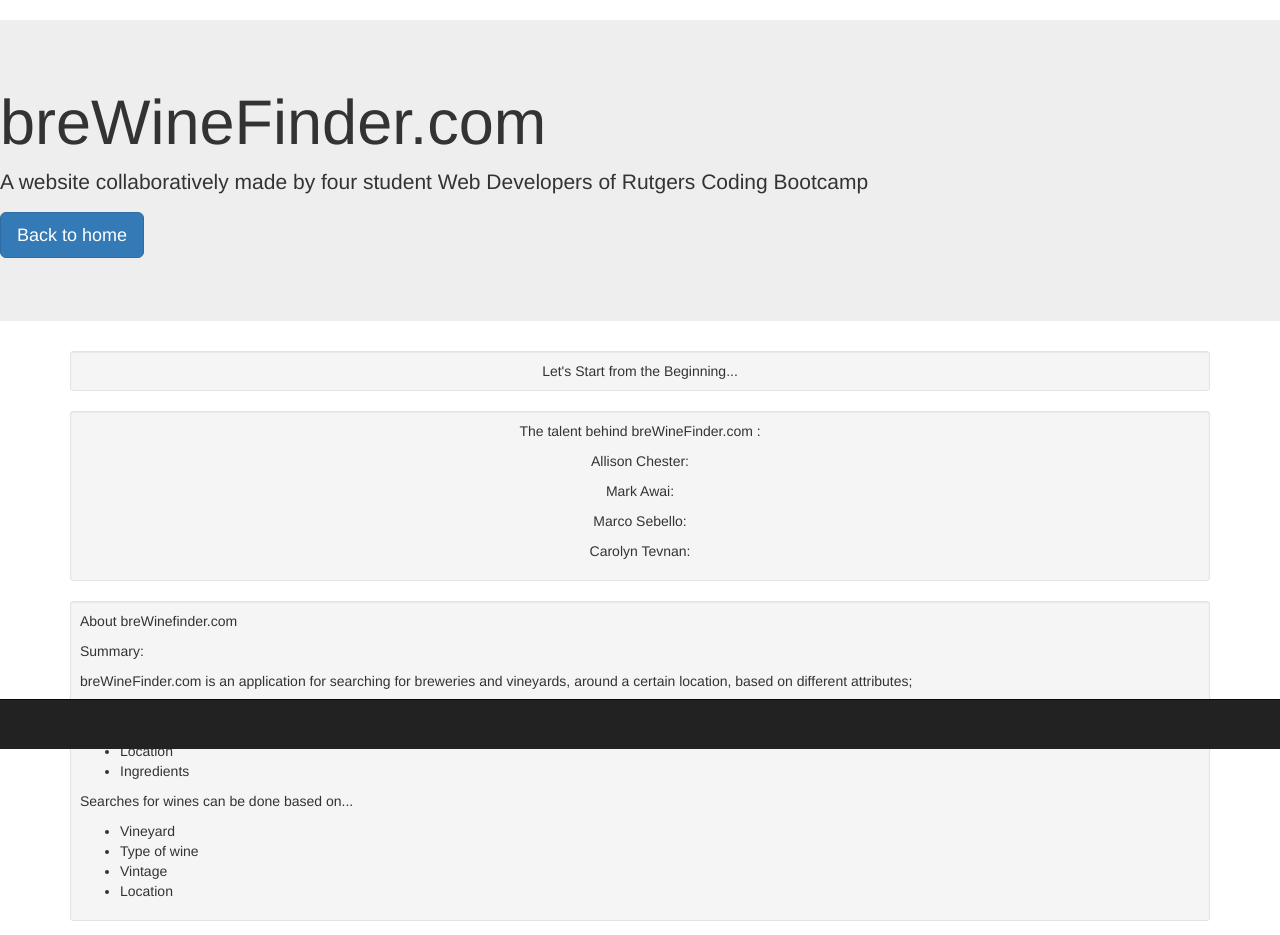
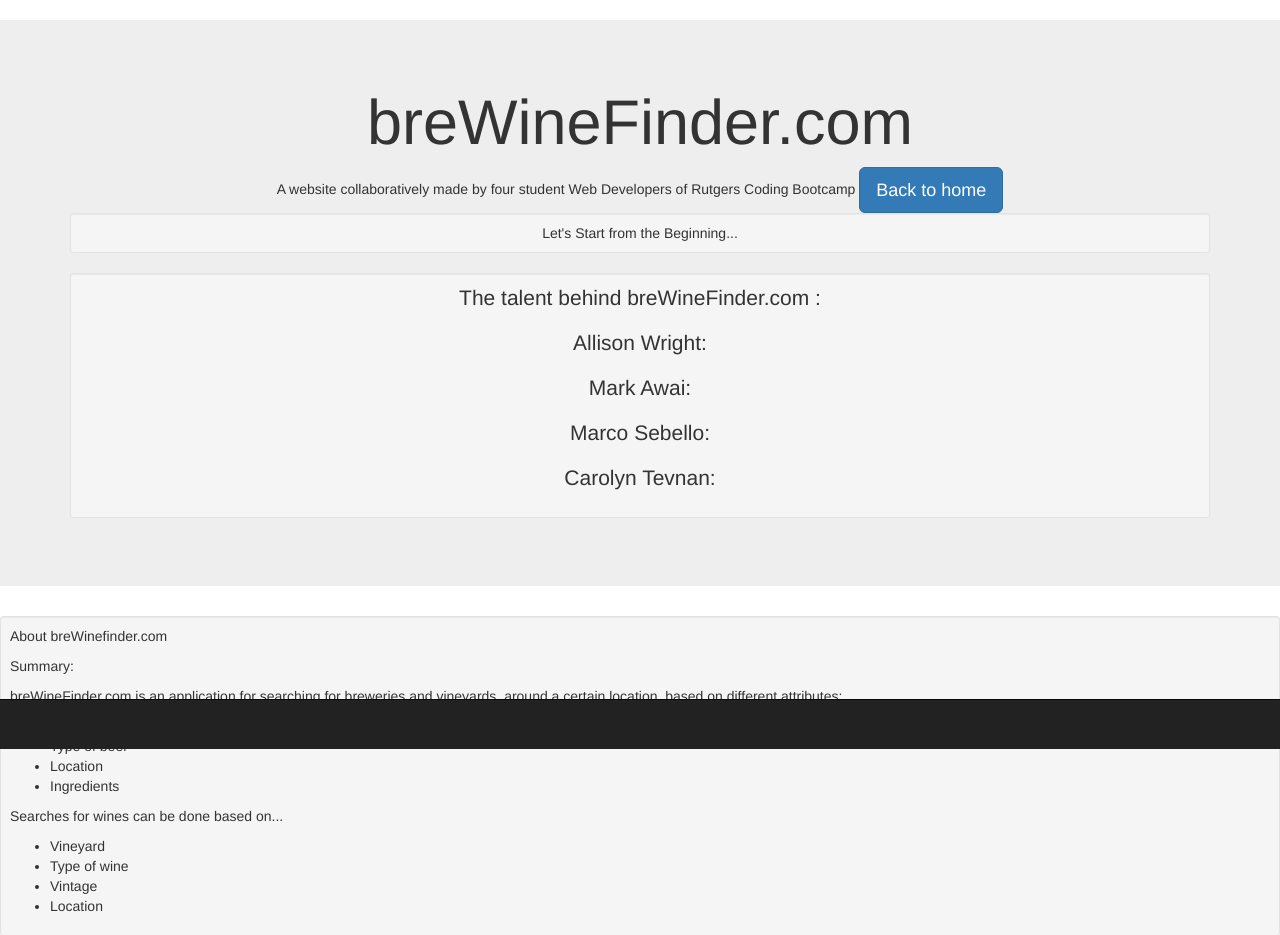
Before and after one commit to emeraldaly/frontEndBrew, a PHP site: page /about.html in a window 1280 px wide. Shown: the part 51-986 px from the top of the page. Run offline with PHP 8.4, Linux system fonts and the light colour scheme; some libraries are stand-ins or nearby versions.

Commit message:
fixed navbar, added 3 css files for the link pages about, contact, and log in

```diff
--- a/about.html
+++ b/about.html
@@ -2,8 +2,8 @@
 <html>
 <head>
   <title>About Us Page</title>
-  <link rel="stylesheet" type="text/css" href="http://fonts.googleapis.com/css?family=Tangerine">
-  <link rel="stylesheet" href="https://maxcdn.bootstrapcdn.com/bootstrap/3.3.6/css/bootstrap.min.css" crossorigin="anonymous">
+  <link rel="stylesheet" type="text/css" href="css/aboutpage.css">
+  <link rel="stylesheet" href="https://maxcdn.bootstrapcdn.com/bootstrap/3.3.6/css/bootstrap.min.css">
 </head>
 <body>
 <body class>
@@ -14,15 +14,16 @@
     </div>
     </nav>
 <div class="jumbotron">
+ <div id="#jumbo">
   <h1>breWineFinder.com</h1>
-  <p>A website collaboratively made by four student Web Developers of Rutgers Coding Bootcamp</p>
-  <p><a class="btn btn-primary btn-lg" href="home.html" role="button">Back to home</a></p>
+  <p1>A website collaboratively made by four student Web Developers of Rutgers Coding Bootcamp</p1>
+  <p2><a class="btn btn-primary btn-lg" href="home.html" role="button">Back to home</a></p2>
 </div>
 <main class="container">
 <div class="text-center">
 <div class="well well-sm other-color" div id="well1">Let's Start from the Beginning...</div>
 <div class="well well-sm other-color" div id="well2"><p>The talent behind breWineFinder.com :</p>
-                <p>Allison Chester:</p>
+                <p>Allison Wright:</p>
                 <p>Mark Awai:</p>
                 <p>Marco Sebello:</p>
                 <p>Carolyn Tevnan:</p>
--- a/contact.html
+++ b/contact.html
@@ -2,8 +2,8 @@
 <html>
 <head>
   <title>Contact Page</title>
-  <link rel="stylesheet" type="text/css" href="http://fonts.googleapis.com/css?family=Tangerine">
-  <link rel="stylesheet" href="https://maxcdn.bootstrapcdn.com/bootstrap/3.3.6/css/bootstrap.min.css" crossorigin="anonymous">
+  <link rel="stylesheet" type="text/css" href="css/contactpage.css">
+  <link rel="stylesheet" href="https://maxcdn.bootstrapcdn.com/bootstrap/3.3.6/css/bootstrap.min.css">
 </head>
 <body>
 <body class>
--- /dev/null
+++ b/css/aboutpage.css
@@ -0,0 +1,18 @@
+.jumbotron {
+  text-align: center;
+}
+
+#jumbo {
+  text-align: center;
+}
+
+h1 {
+  text-align: center;
+}
+.p1 {
+  text-align: center;
+}
+
+.p2 {
+  text-align: center;
+}
--- /dev/null
+++ b/css/loginpage.css
@@ -0,0 +1,6 @@
+.jumbotron {
+  text-align: center;
+}
+.p {
+  text-align: center;
+}
```
Also changed, not shown: css/contactpage.css (added, +35 -0 lines), css/styles.css (+10 -35 lines), home.html (+1 -22 lines), login.html (+3 -15 lines).
